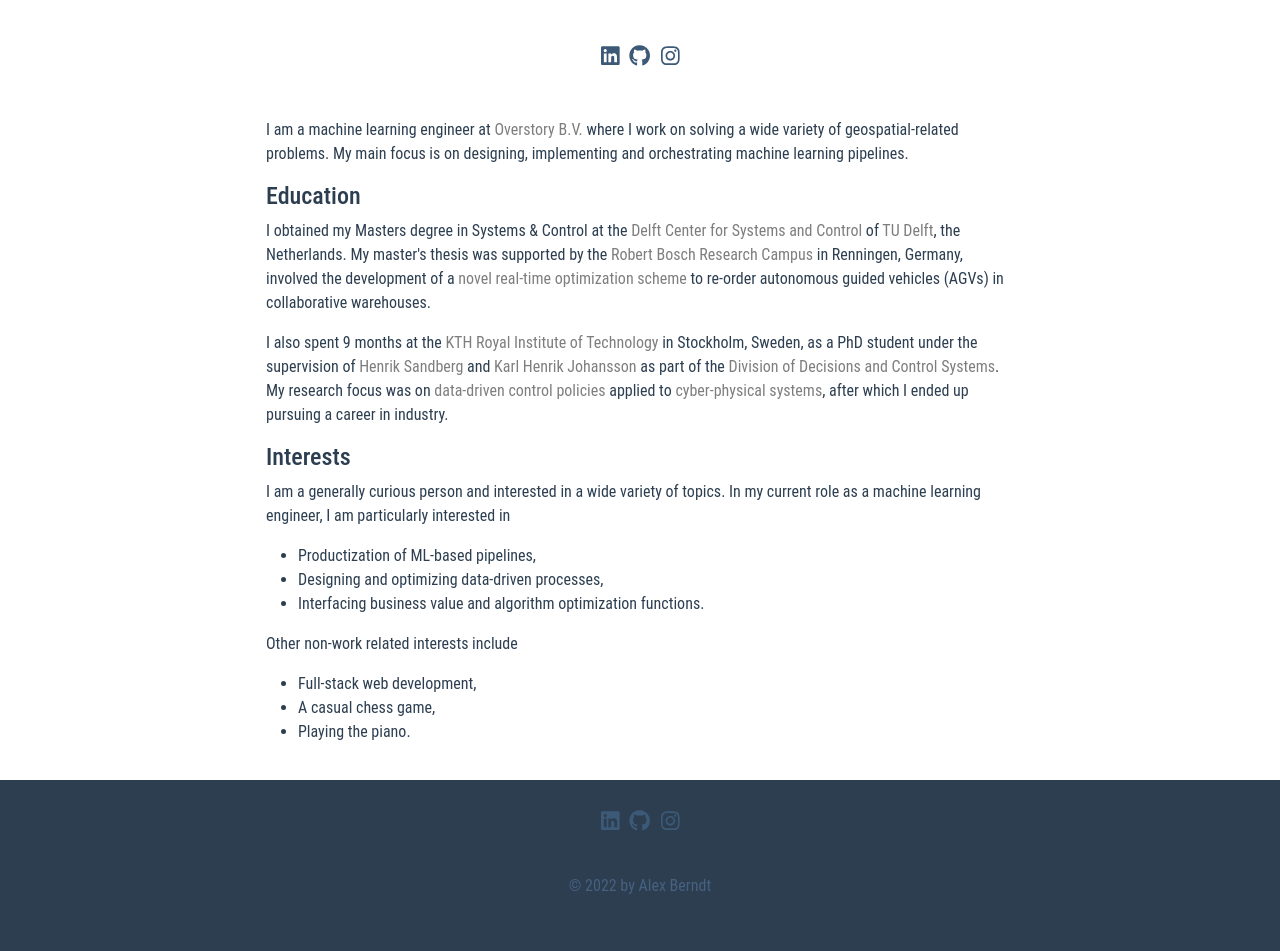
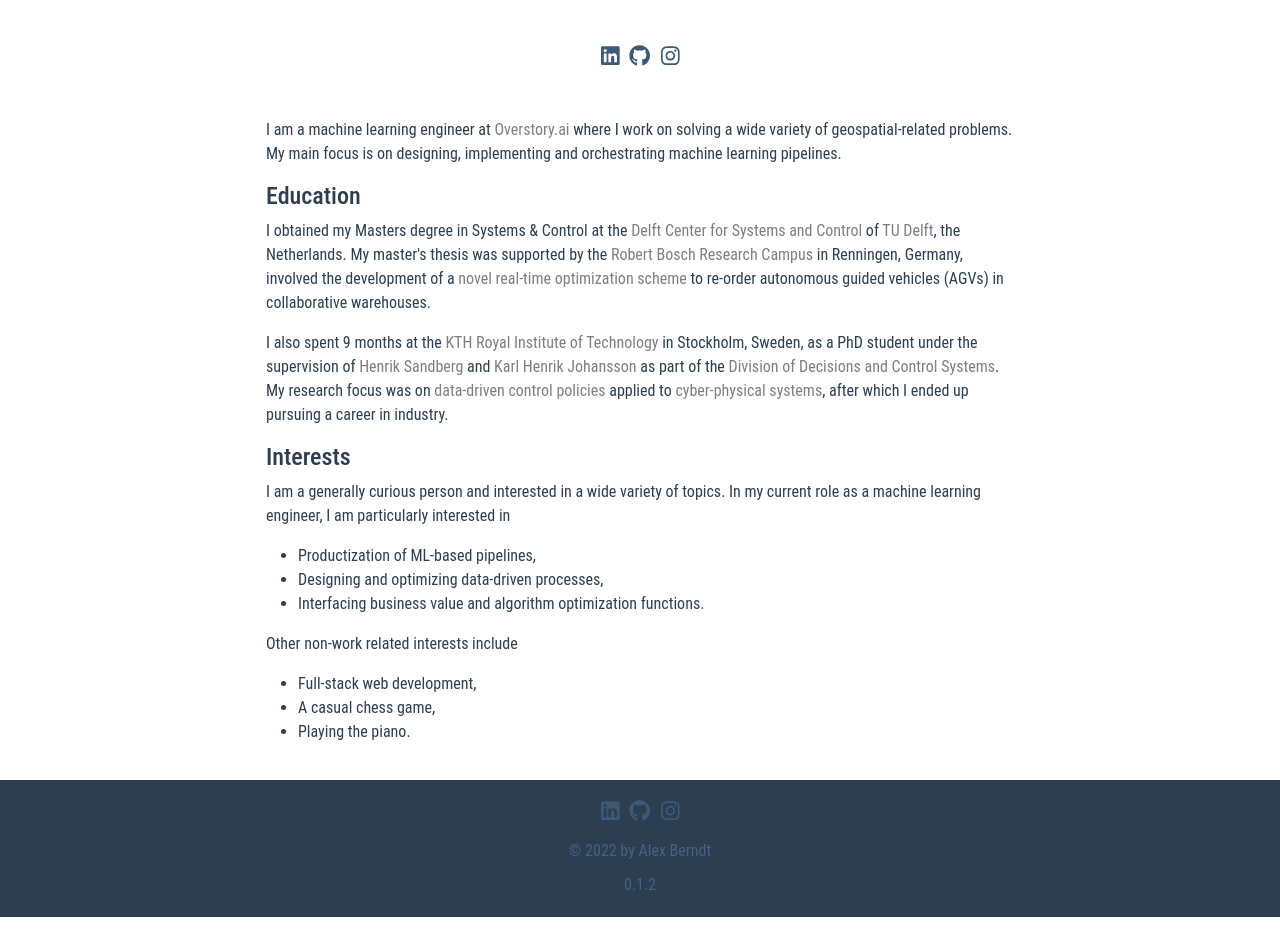
Before and after one commit to alexberndt/cv, a Vue app: page / in a window 1280 px wide. Shown: the part 460-1411 px from the top of the page. After the commit the page ends 1377 px from the top, so only its background shows below. Built offline with nearby package versions, Linux system fonts and the light colour scheme.

Commit message:
Added version number footer

```diff
--- a/package.json
+++ b/package.json
@@ -1,6 +1,6 @@
 {
   "name": "alexander-berndt",
-  "version": "0.1.0",
+  "version": "0.1.2",
   "private": true,
   "scripts": {
     "serve": "vue-cli-service serve",
--- a/src/App.vue
+++ b/src/App.vue
@@ -1,10 +1,10 @@
 <template>
   <VideoHeader msg="Alexander Berndt" id="video-header" />
   <ProfilePicture />
-  <SocialMedia class="container social-media"/>
-  <Router class="container router"/>
+  <SocialMedia class="container social-media" />
+  <Router class="container router" />
   <router-view class="container content" />
-  <Footer msg="© 2022 by Alex Berndt" />
+  <Footer msg="© 2022 by Alex Berndt" :appVersion="appVersion" />
 </template>
 
 <script>
@@ -13,6 +13,7 @@ import ProfilePicture from "@/components/ProfilePicture.vue";
 import SocialMedia from "@/components/SocialMedia.vue";
 import Router from "@/components/Router.vue";
 import Footer from "@/components/Footer.vue";
+import { version } from "../package";
 
 export default {
   name: "App",
@@ -23,14 +24,20 @@ export default {
     Router,
     Footer,
   },
-  head () {
+  setup() {
+    const appVersion = version;
+    return { appVersion };
+  },
+  head() {
     return {
-      meta: [{
-        'og:title': 'alexberndt.com',
-        'og:description': 'Bio, experience, projects and other information.'
-      }]
-    }
-  }
+      meta: [
+        {
+          "og:title": "alexberndt.com",
+          "og:description": "Bio, experience, projects and other information.",
+        },
+      ],
+    };
+  },
 };
 </script>
 
@@ -38,7 +45,7 @@ export default {
 @import "./assets/styles/variables.css";
 
 #app {
-  font-family: 'Roboto Condensed', sans-serif;
+  font-family: "Roboto Condensed", sans-serif;
   -webkit-font-smoothing: antialiased;
   -moz-osx-font-smoothing: grayscale;
   text-align: center;
--- a/src/components/Footer.vue
+++ b/src/components/Footer.vue
@@ -3,6 +3,7 @@
     <div class="container">
       <social-media/>
       <p>{{ msg }}</p>
+      <p>{{ appVersion }}</p>
     </div>
   </div>
 </template>
@@ -14,6 +15,7 @@ export default {
   name: 'Footer',
   props: {
     msg: String,
+    appVersion: String,
   },
   components: {
     "social-media": SocialMedia
@@ -29,12 +31,12 @@ div {
 }
 
 p {
-  padding-top: 35px;
-  padding-bottom: 15px;
+  margin-top: 10px;
+  margin-bottom: 5px;
 }
 
 .container {
-  padding: 25px;
+  padding: 15px;
 }
 </style>
 
--- a/src/views/Home.vue
+++ b/src/views/Home.vue
@@ -2,7 +2,7 @@
   <div class="home">
     <p>
       I am a machine learning engineer at
-        <a href="https://www.overstory.com/">Overstory B.V.</a>
+        <a href="https://www.overstory.com/">Overstory.ai</a>
       where I work on solving a wide variety of geospatial-related problems.
       My main focus is on designing, implementing and orchestrating
       machine learning pipelines.
```
